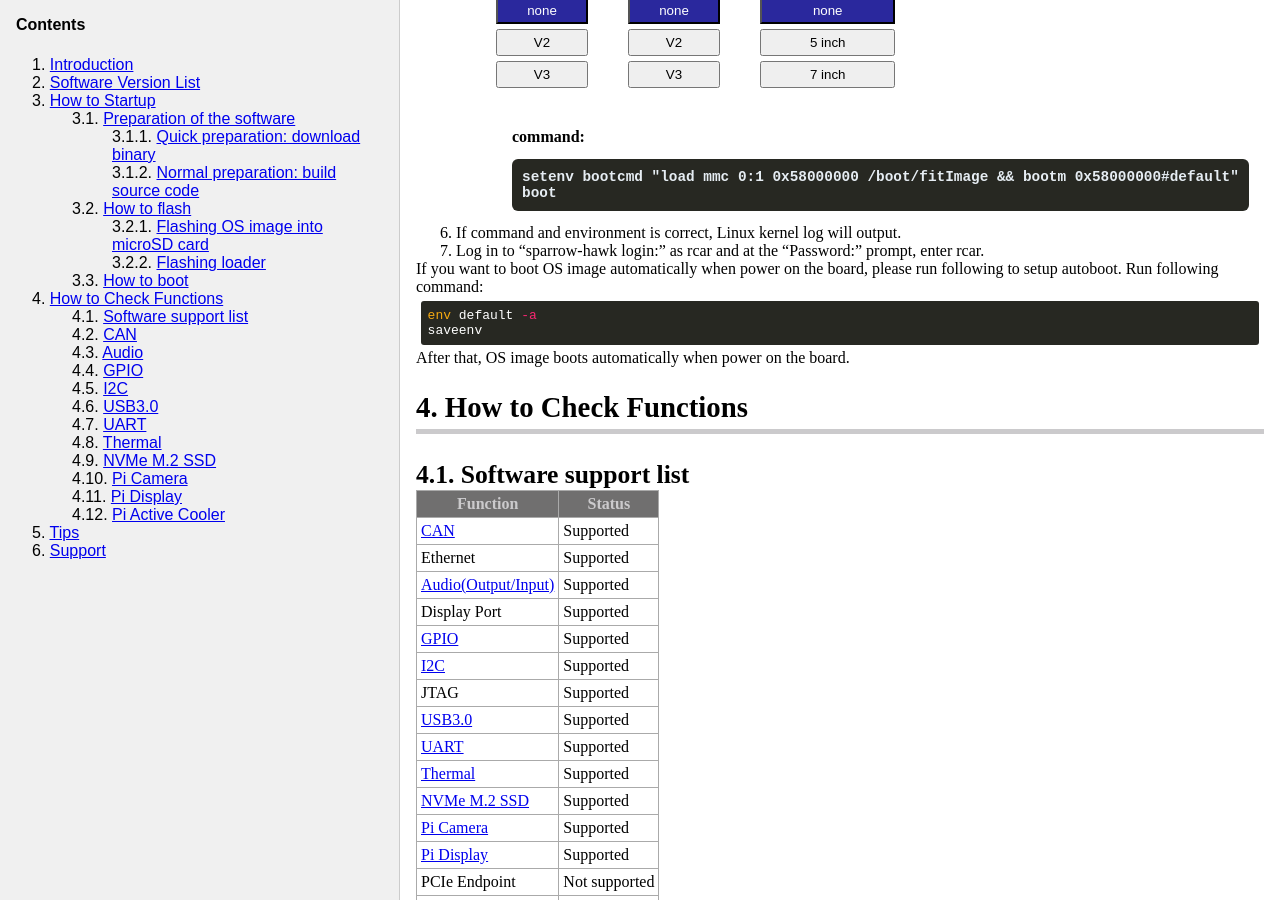
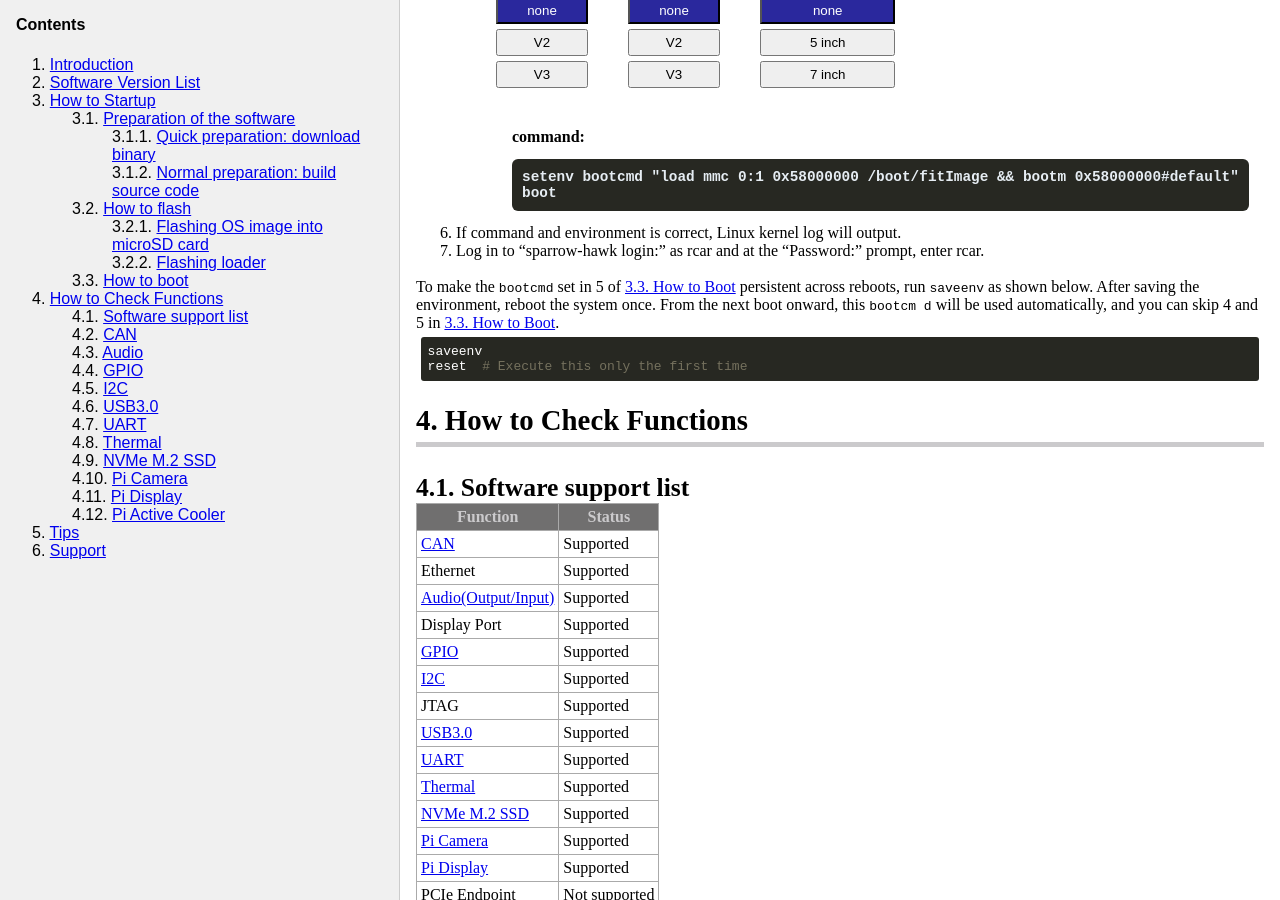
Before and after one commit to rcar-community/rcar-community.github.io, a Jekyll site: the page built from Sparrow-Hawk/BSP/debian_based_bsp.md, in a window 1280 px wide and 900 px high, scrolled down 1436 px. Built offline with Jekyll 4.4.1, drawn with Linux system fonts in a browser that asks for light colours; a script that is not in the unit is left out.

Commit message:
Update contents
Signed-off-by: Ayumi Nakamichi <ayumi.nakamichi.kf@renesas.com>

````diff
--- a/Sparrow-Hawk/BSP/debian_based_bsp.md
+++ b/Sparrow-Hawk/BSP/debian_based_bsp.md
@@ -98,13 +98,16 @@ nd/or display, please choice the following button and input command.
 7. Log in to "sparrow-hawk login:" as rcar and at the "Password:" prompt, enter rcar.
 {:start="7"}
 
-If you want to boot OS image automatically when power on the board, please run following to setup autoboot. Run following command:
+&nbsp;
 
+To make the `bootcmd` set in 5 of [3.3. How to Boot](#how-to-boot) persistent across reboots,
+ run `saveenv` as shown below.
+After saving the environment, reboot the system once. From the next boot onward, this `bootcm
+d` will be used automatically, and you can skip 4 and 5 in [3.3. How to Boot](#how-to-boot).
 ```bash
-env default -a
 saveenv
+reset  # Execute this only the first time
 ```
-After that, OS image boots automatically when power on the board.
 
 ## How to Check Functions
 
````
Also changed, not shown: Sparrow-Hawk/BSP/yocto_bsp.md (+4 -3 lines), Sparrow-Hawk/index.md (+6 -1 lines).
